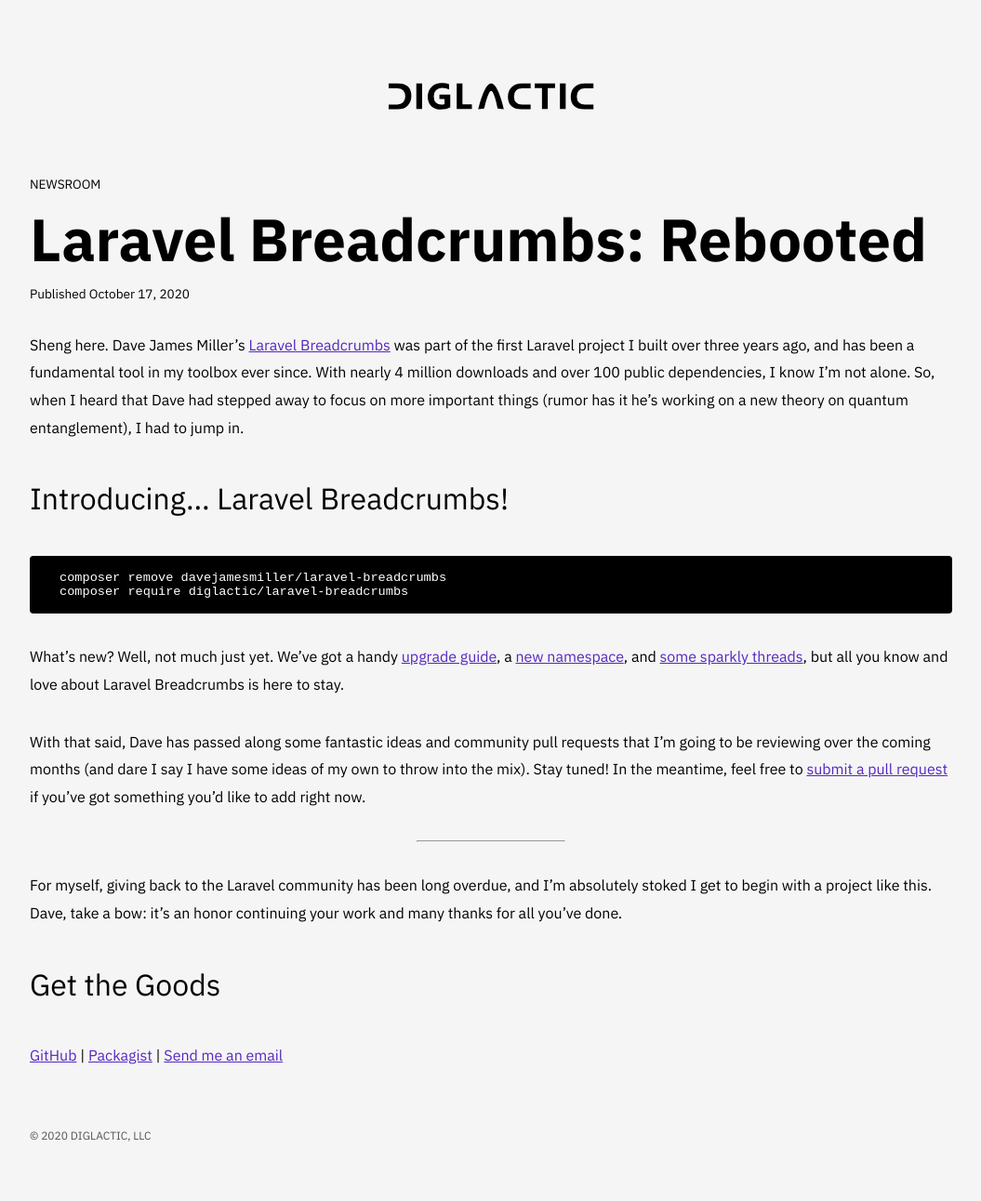
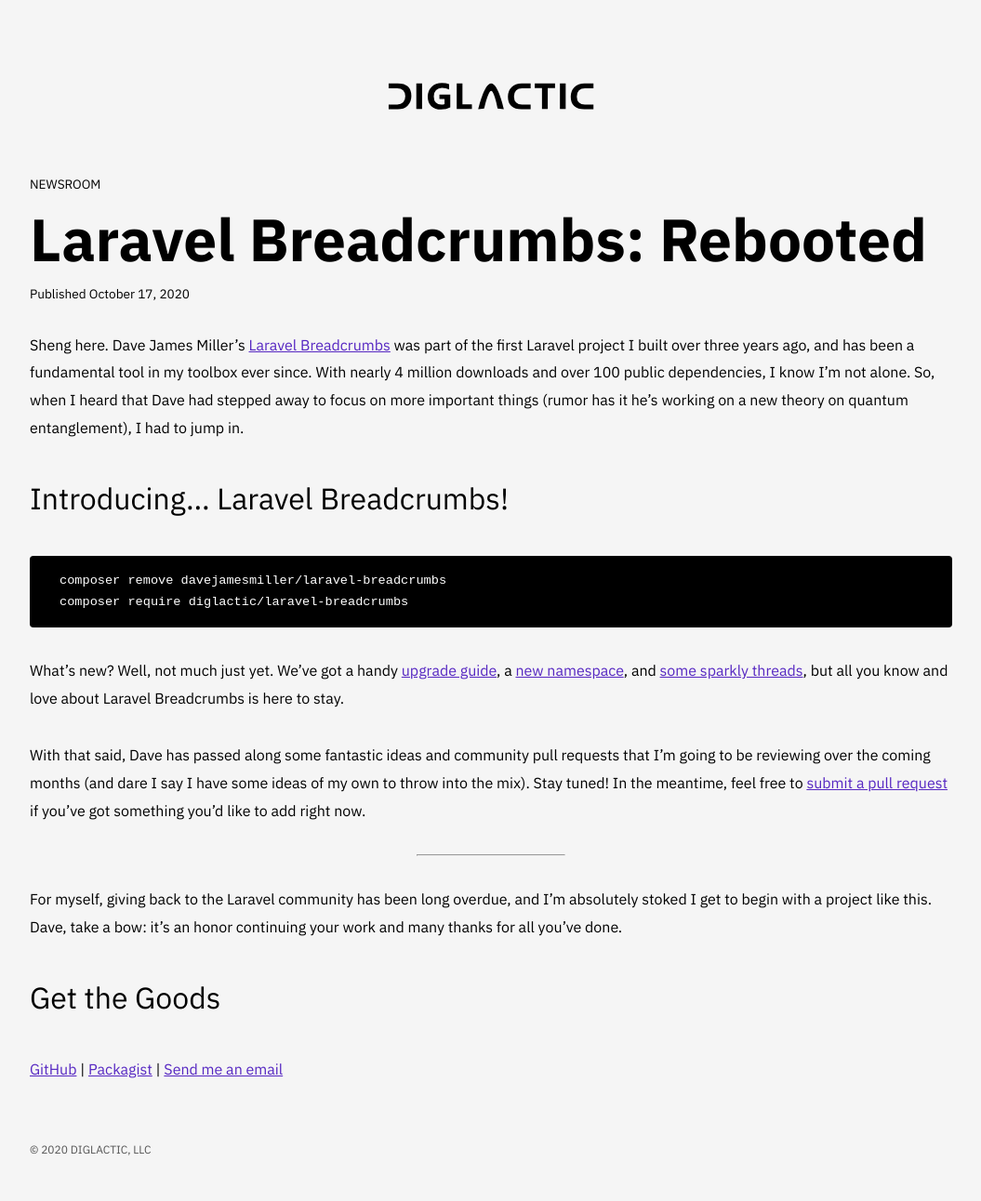
Before and after one commit to diglactic/blog, a Jekyll site: the page built from _posts/2020-10-17-laravel-breadcrumbs.md, in a window 1280 px wide. Shown: the whole page at 93% size, without its empty margins (112-1167 px from the left). Built offline with Jekyll 4.4.1, drawn with Linux system fonts in a browser that asks for light colours.

Commit message:
Tweak the styles

```diff
--- a/assets/css/style.scss
+++ b/assets/css/style.scss
@@ -117,6 +117,7 @@
       color: #fff;
       padding: 1rem 2rem;
       overflow: auto;
+      line-height: 1.65;
     }
   }
 }
```
